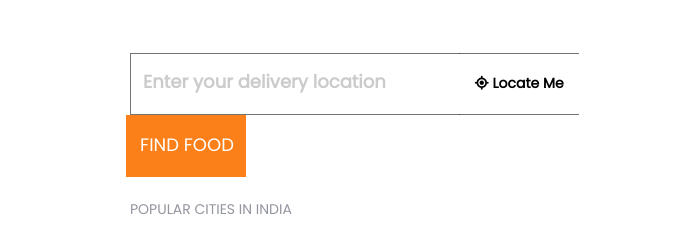
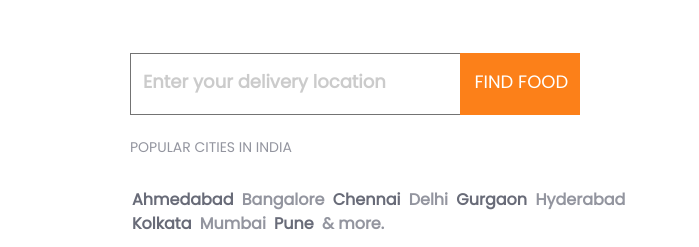
Before and after one commit to saloni11042/Swiggy-Clone, a plain HTML site: page index.html in a window 1280 px wide. Shown: the part 307-554 px from the top of the page, 0-699 px from the left. Drawn offline with nearby package versions, Linux system fonts and the light colour scheme.

Commit message:
Updated index.html

```diff
--- a/index.html
+++ b/index.html
@@ -135,9 +135,9 @@
           <form action="" name="myForm">
           <input type="text" id="locate" class="inp" placeholder="Enter your delivery location" name="text" oninvalid="validateForm(this);"
           oninput="validateForm(this);" required/>
-          <button class="bttn1" >
+<!--           <button class="bttn1" >
             <i class="fa-solid fa-location-crosshairs"></i> Locate Me
-          </button>
+          </button> -->
           <!-- <button id="submit" class="btn2" onclick="return validateInput()"><a href="">FIND FOOD</a></button> -->
           <input type="submit" value="FIND FOOD" id="submit" class="btn2" >
         </form>
```
